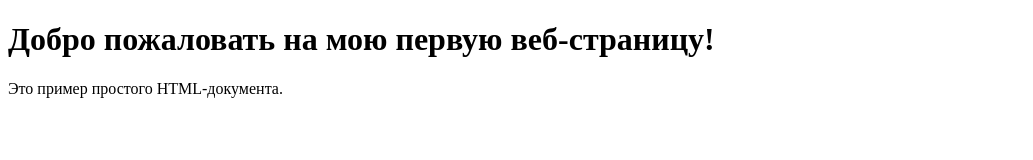
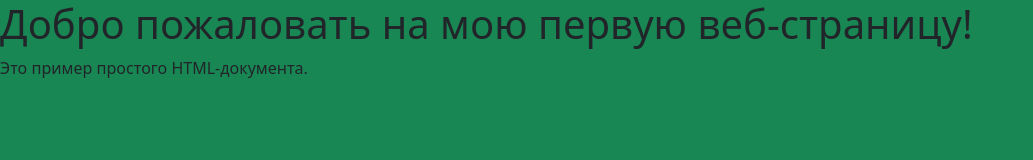
Before and after one commit to qwerchik9/qwerchik9.github.com, a plain HTML site: page index.html in a window 1280 px wide. Shown: the whole page, without its empty margins (0-1033 px from the left). Drawn offline with nearby package versions, Linux system fonts and the light colour scheme.

Commit message:
Update index.html

```diff
--- a/index.html
+++ b/index.html
@@ -1,10 +1,12 @@
 <!DOCTYPE html>
 <html>
 <head>
-<title>Моя первая веб-страница</title>
+    <title>Моя первая веб-страница</title>
+    <!-- Подключим Bootstrap для работы класса bg-success -->
+    <link href="https://cdn.jsdelivr.net/npm/bootstrap@5.3.2/dist/css/bootstrap.min.css" rel="stylesheet">
 </head>
-<body>
-<h1>Добро пожаловать на мою первую веб-страницу!</h1>
-<p>Это пример простого HTML-документа.</p>
+<body class="bg-success">
+    <h1>Добро пожаловать на мою первую веб-страницу!</h1>
+    <p>Это пример простого HTML-документа.</p>
 </body>
 </html>
```
